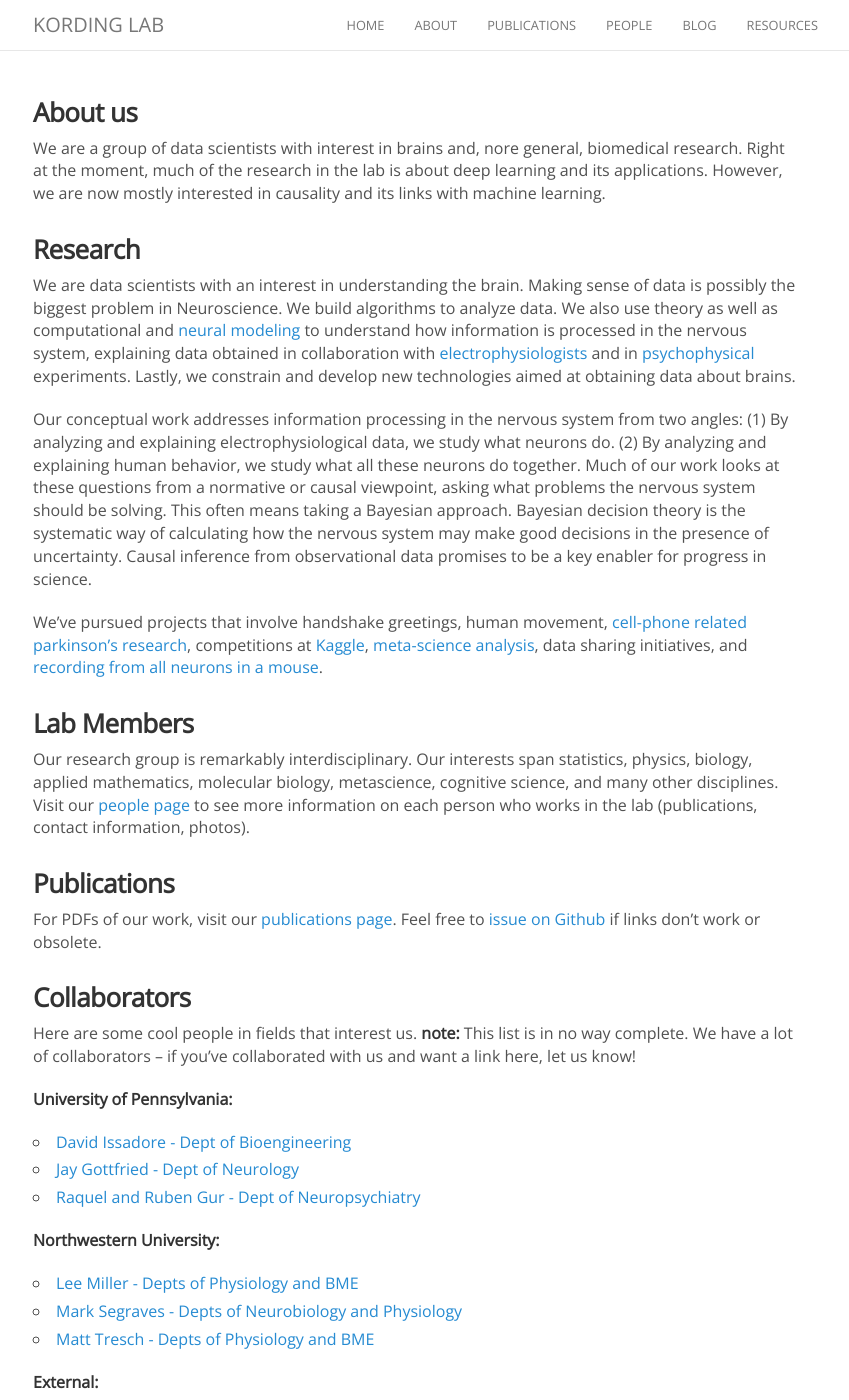
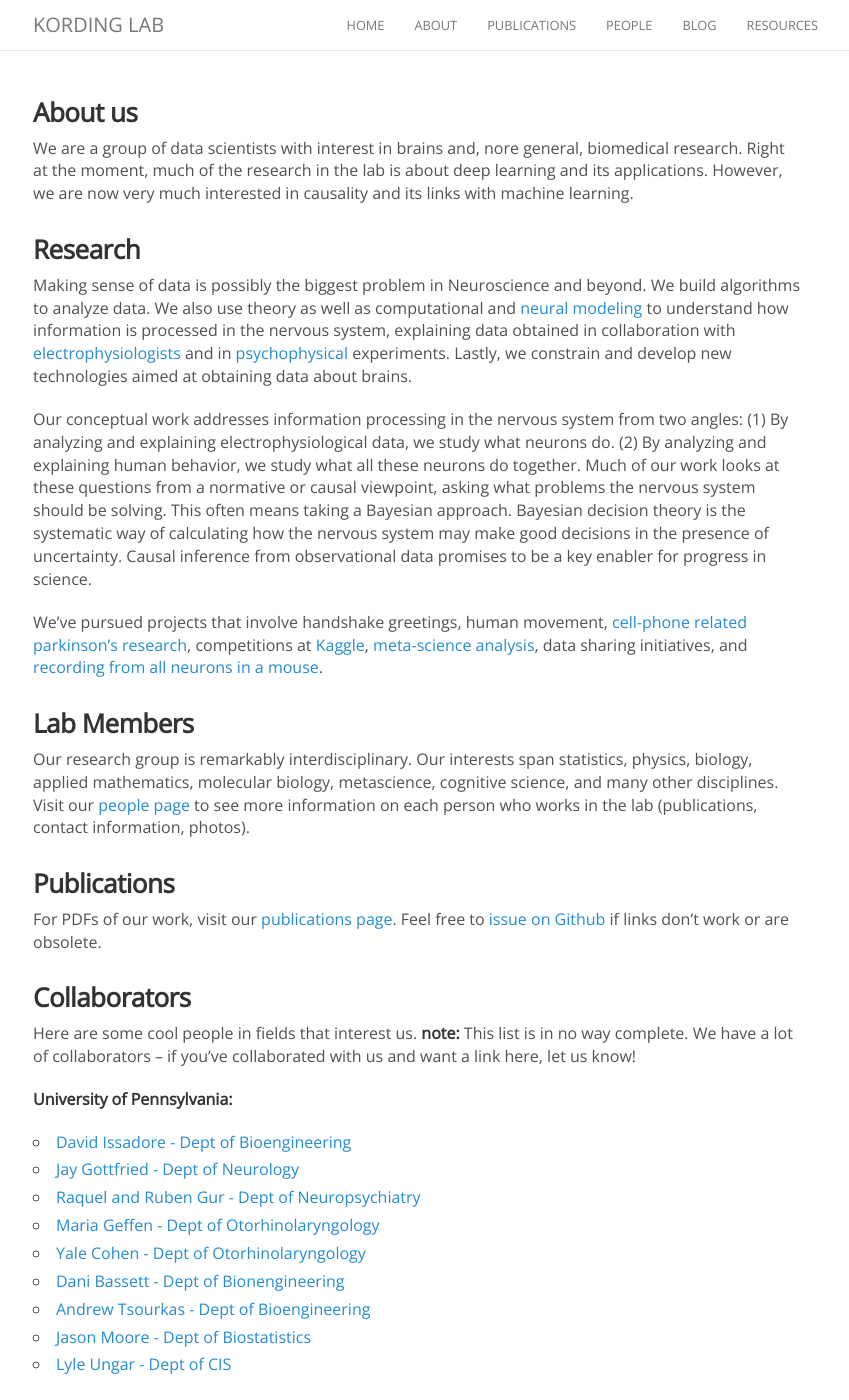
Before and after one commit to KordingLab/KordingLab.github.io, a Jekyll site: the page built from about.md, in a window 1280 px wide and 1400 px high. Shown: the whole window, without its empty margins (222-1071 px from the left). Built offline with Jekyll 4.4.1, drawn with Linux system fonts in a browser that asks for light colours; nearby versions of some CDN libraries; comment, search, counter and statistics services are not loaded; some of the changed text lies outside the part shown.

Commit message:
just added some collaborators. Minor wordsmithing

```diff
--- a/about.md
+++ b/about.md
@@ -4,11 +4,10 @@ permalink: /about/
 ---
 
 ### About us
-We are a group of data scientists with interest in brains and, nore general, biomedical research. Right at the moment, much of the research in the lab is about deep learning and its applications. However, we are now mostly interested in causality and its links with machine learning.
+We are a group of data scientists with interest in brains and, nore general, biomedical research. Right at the moment, much of the research in the lab is about deep learning and its applications. However, we are now very much interested in causality and its links with machine learning.
 
 ### Research
-
-We are data scientists with an interest in understanding the brain. Making sense of data is possibly the biggest problem in Neuroscience. We build algorithms to analyze data. We also use theory as well as computational and [neural modeling](https://en.wikipedia.org/wiki/Computational_neuroscience) to understand how information is processed in the nervous system, explaining data obtained in collaboration with [electrophysiologists](https://en.wikipedia.org/wiki/Electrophysiology) and in [psychophysical](https://en.wikipedia.org/wiki/Psychophysics) experiments. Lastly, we constrain and develop new technologies aimed at obtaining data about brains.
+Making sense of data is possibly the biggest problem in Neuroscience and beyond. We build algorithms to analyze data. We also use theory as well as computational and [neural modeling](https://en.wikipedia.org/wiki/Computational_neuroscience) to understand how information is processed in the nervous system, explaining data obtained in collaboration with [electrophysiologists](https://en.wikipedia.org/wiki/Electrophysiology) and in [psychophysical](https://en.wikipedia.org/wiki/Psychophysics) experiments. Lastly, we constrain and develop new technologies aimed at obtaining data about brains.
 
 
 Our conceptual work addresses information processing in the nervous system from two angles: (1) By analyzing and explaining electrophysiological data, we study what neurons do. (2) By analyzing and explaining human behavior, we study what all these neurons do together. Much of our work looks at these questions from a normative or causal viewpoint, asking what problems the nervous system should be solving. This often means taking a Bayesian approach. Bayesian decision theory is the systematic way of calculating how the nervous system may make good decisions in the presence of uncertainty. Causal inference from observational data promises to be a key enabler for progress in science.
@@ -34,11 +33,18 @@ Here are some cool people in fields that interest us. **note:** This list is in
 - [David Issadore - Dept of Bioengineering](http://cnt.upenn.edu/david-issadore)
 - [Jay Gottfried - Dept of Neurology](http://labs.feinberg.northwestern.edu/gottfried/)
 - [Raquel and Ruben Gur - Dept of Neuropsychiatry](http://www.med.upenn.edu/bbl/faculty-regur.html)
+- [Maria Geffen - Dept of Otorhinolaryngology](https://geffenlab.weebly.com/)
+- [Yale Cohen - Dept of Otorhinolaryngology](http://auditoryresearchlaboratory.weebly.com/)
+- [Dani Bassett - Dept of Bionengineering](https://www.danisbassett.com/)
+- [Andrew Tsourkas - Dept of Bioengineering](http://www.seas.upenn.edu/~atsourk/)
+- [Jason Moore - Dept of Biostatistics](https://www.med.upenn.edu/apps/faculty/index.php/g275/p8803452)
+- [Lyle Ungar - Dept of CIS](http://www.cis.upenn.edu/~ungar/)
 
 **Northwestern University:**
 - [Lee Miller - Depts of Physiology and BME](http://physio.northwestern.edu/)
 - [Mark Segraves - Depts of Neurobiology and Physiology](http://www.neurobiology.northwestern.edu/people/core-faculty/mark-segraves.html)
 - [Matt Tresch - Depts of Physiology and BME](http://www.mccormick.northwestern.edu/biomedical/)
+- [David Mohr - Dept of Preventive medicine](http://www.feinberg.northwestern.edu/faculty-profiles/az/profile.html?xid=17234)
 
 
 **External:**
```
Also changed, not shown: other parts of about.md (+1 -1 lines).
